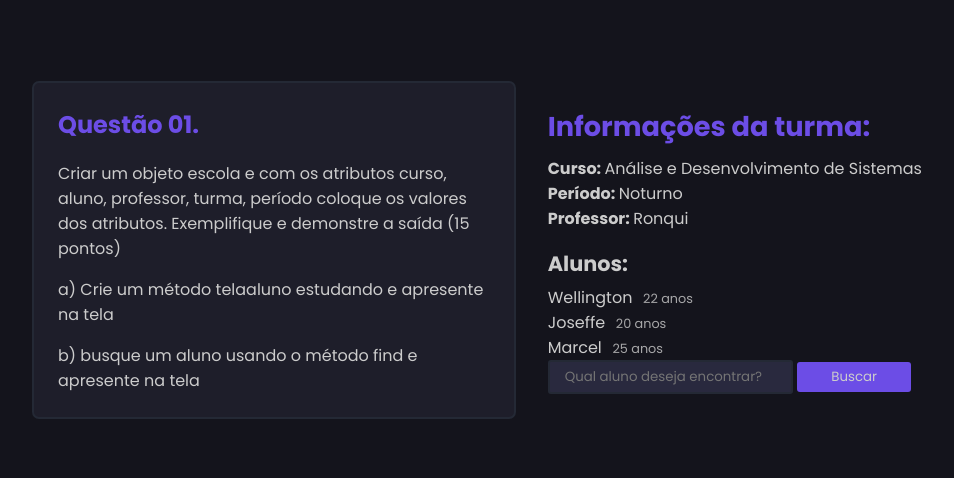
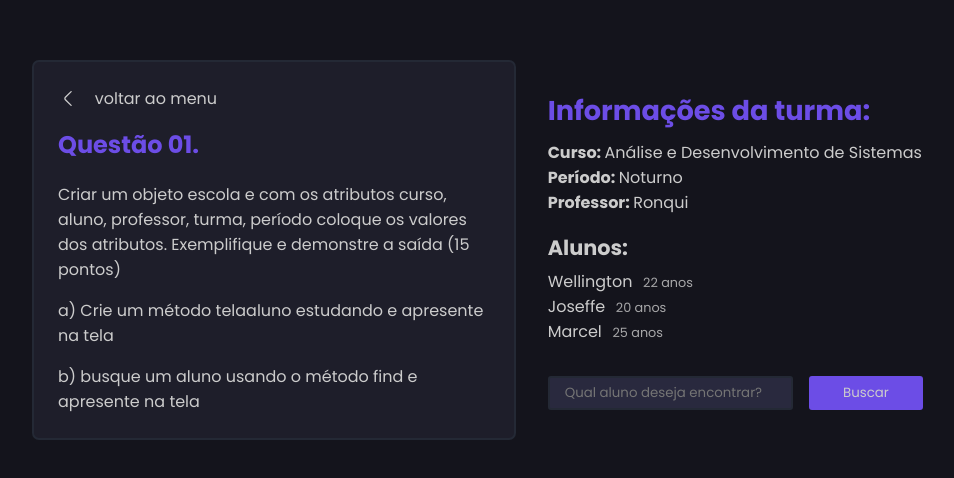
Before and after one commit to mariana-santos/CP4-RWD, a plain HTML site: page q01.html in a window 1280 px wide. Shown: the part 150-628 px from the top of the page, without its empty margins (48-1002 px from the left). Drawn offline with Linux system fonts and the light colour scheme.

Commit message:
botões de voltar ao menu

```diff
--- a/q01.html
+++ b/q01.html
@@ -14,8 +14,14 @@
 </head>
 
 <body id="questao">
+
     <section id="enunciado">
         <div>
+            <a href="./index.html">
+                <img src="./img/arrow_left.svg">
+                voltar ao menu
+            </a>
+
             <h1>Questão 01.</h1>
             <p>Criar um objeto escola e com os atributos curso, aluno, professor, turma, período coloque os valores dos
                 atributos. Exemplifique e demonstre a saída (15 pontos)</p>
@@ -30,7 +36,7 @@
             <h1>Informações da turma:</h1>
         </section>
 
-        <section id="find">
+        <section class="find">
             <input type="text" placeholder="Qual aluno deseja encontrar?" id="nome">
             <button type="button" onclick="buscar_aluno()" >Buscar</button>
             <p id="result_busca"></p>
--- a/style.css
+++ b/style.css
@@ -200,6 +200,17 @@ label{
     width: 50%;
 }
 
+#enunciado a{
+    color: #ccc;
+    display: flex;
+    margin-bottom: 1em;
+    gap: 1em;
+}
+
+#enunciado a img{
+    width: 1.3em;
+}
+
 @media screen and (min-width: 769px){
     section{
         width: 70%;
@@ -265,4 +276,8 @@ label{
         margin-right: 0;
     }
 
+    .find button{
+        width: calc(35% - 1em);
+    }
+
 }
```
Also changed, not shown: q02.html (+5 -0 lines), q03.html (+5 -1 lines), q04.html (+4 -0 lines), q05.html (+4 -0 lines), q06.html (+4 -0 lines), q07.html (+4 -0 lines), q08.html (+4 -0 lines), img/arrow_left.svg (added).
